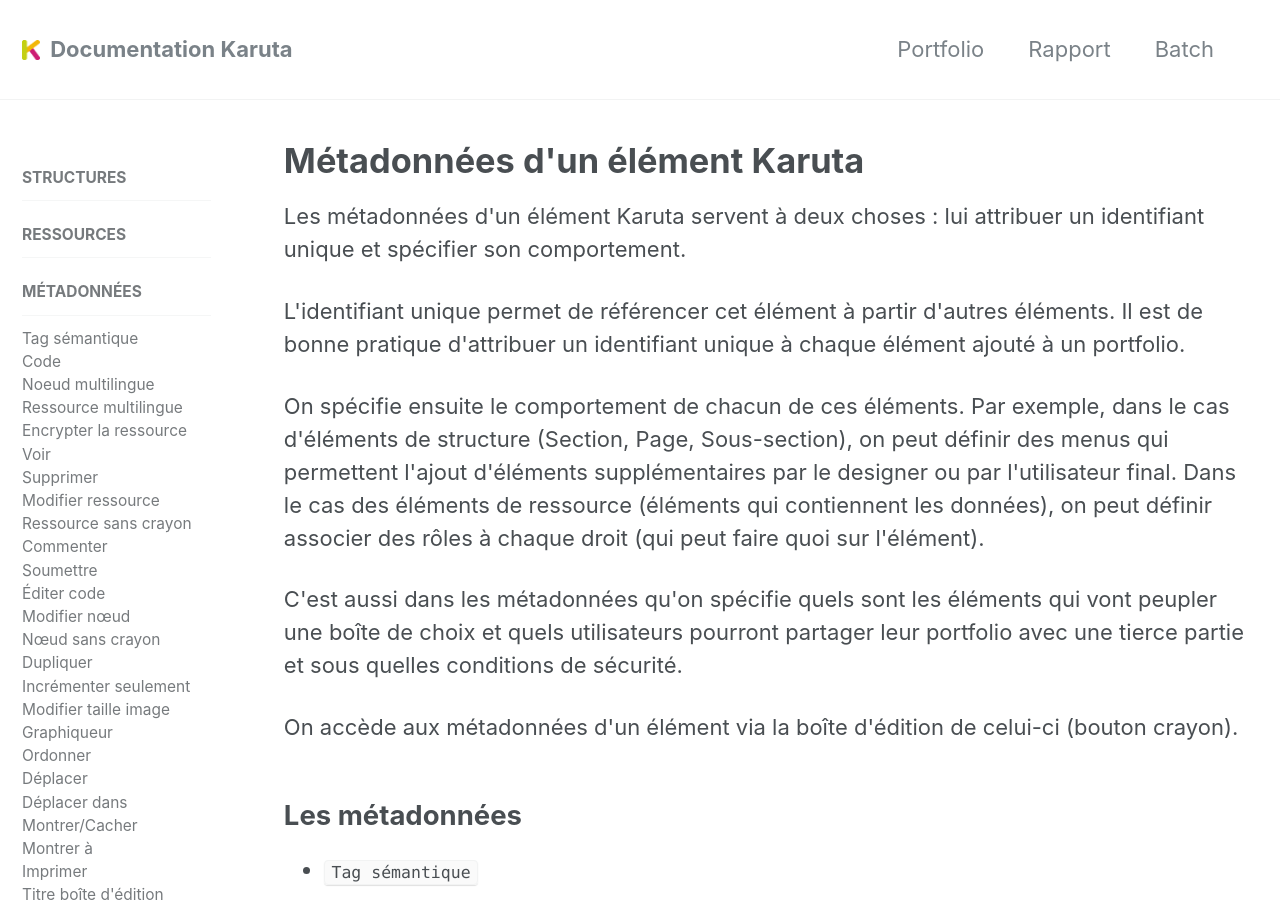
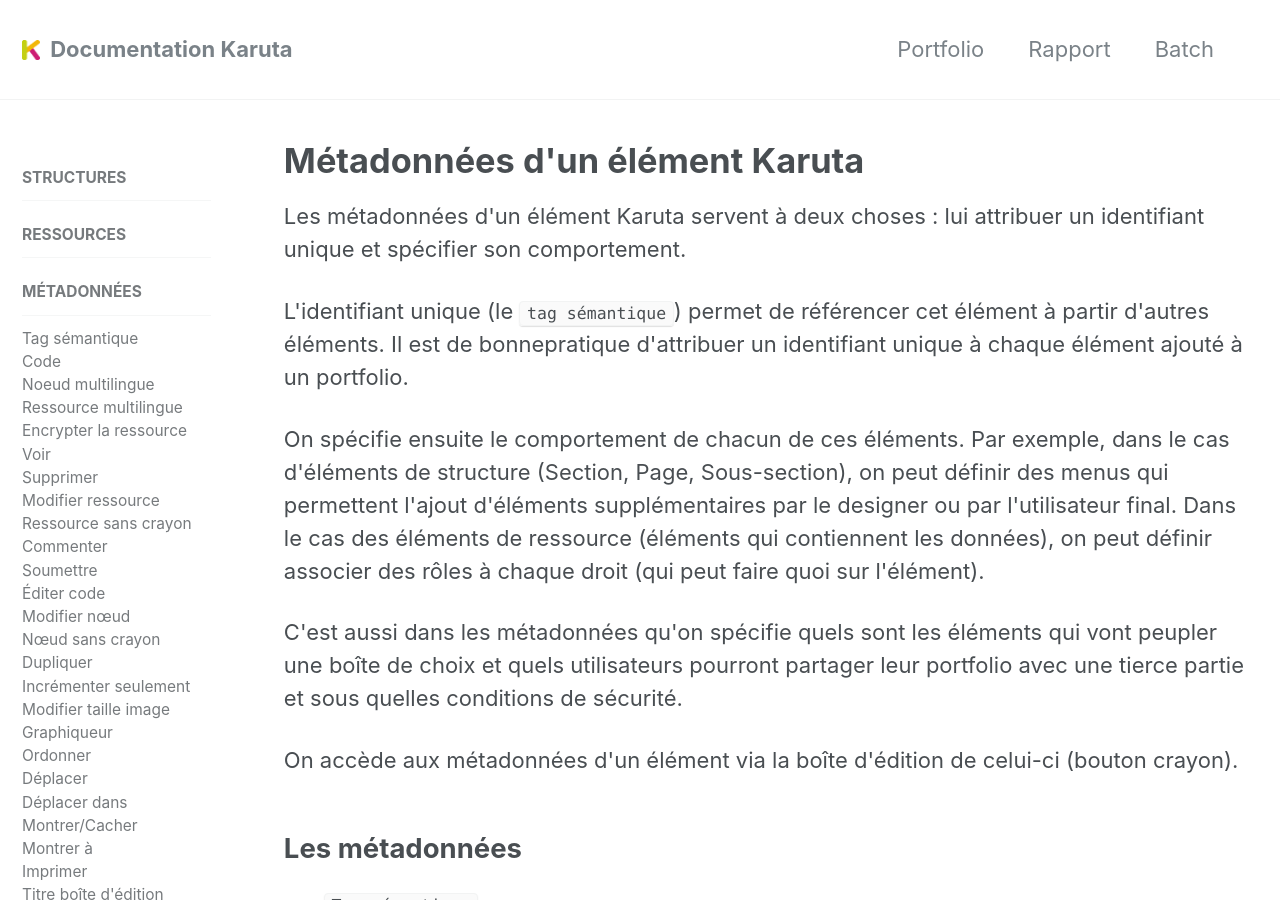
Before and after one commit to karutaproject/karuta-frontend-documentation, a Jekyll site: the page built from _pages/metadata_fr.html, in a window 1280 px wide and 900 px high. Built offline with Jekyll 4.4.1, drawn with Linux system fonts in a browser that asks for light colours.

Commit message:
corrections

```diff
--- a/_pages/metadata_fr.html
+++ b/_pages/metadata_fr.html
@@ -10,8 +10,9 @@
 	spécifier son comportement.
 </p>
 <p>
-	L'identifiant unique permet de référencer cet élément à partir d'autres éléments. Il est de bonne
-	pratique d'attribuer un identifiant unique à chaque élément ajouté à un portfolio.
+	L'identifiant unique (le <code>tag sémantique</code>) permet de référencer cet élément à partir
+	d'autres éléments. Il est de bonnepratique d'attribuer un identifiant unique à chaque élément
+	ajouté à un portfolio.
 </p>
 <p>
 	On spécifie ensuite le comportement de chacun de ces éléments. Par exemple, dans le cas d'éléments
```
